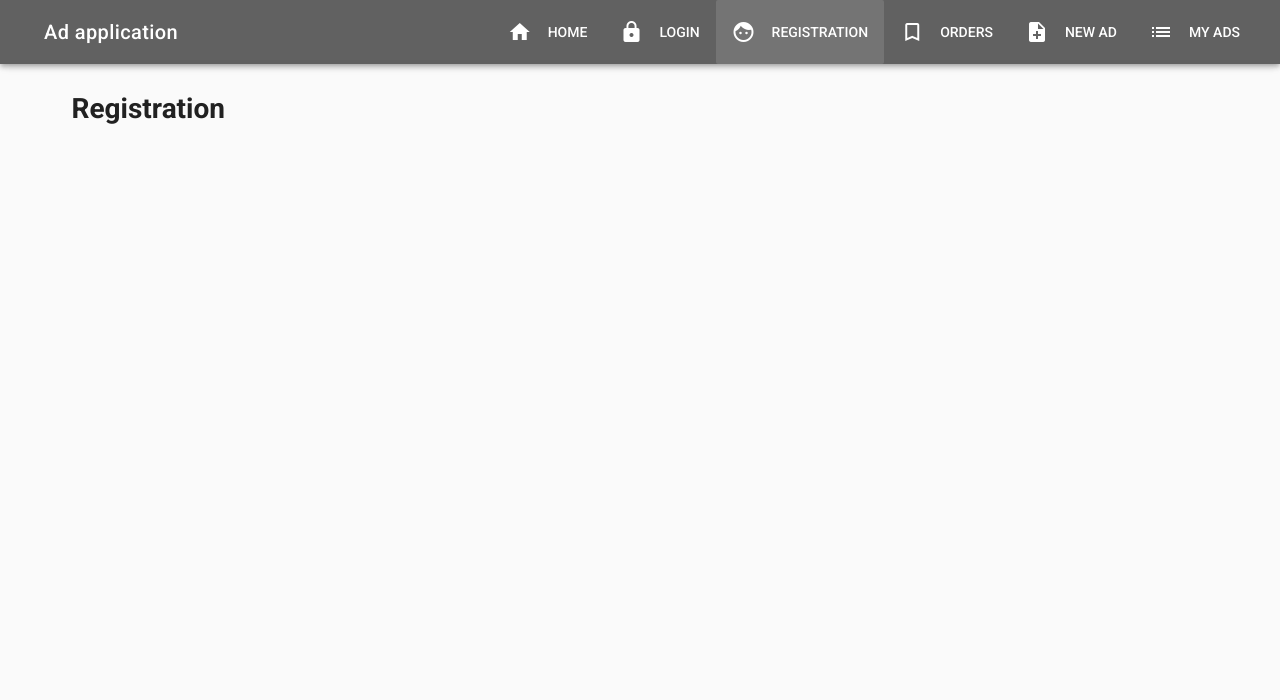
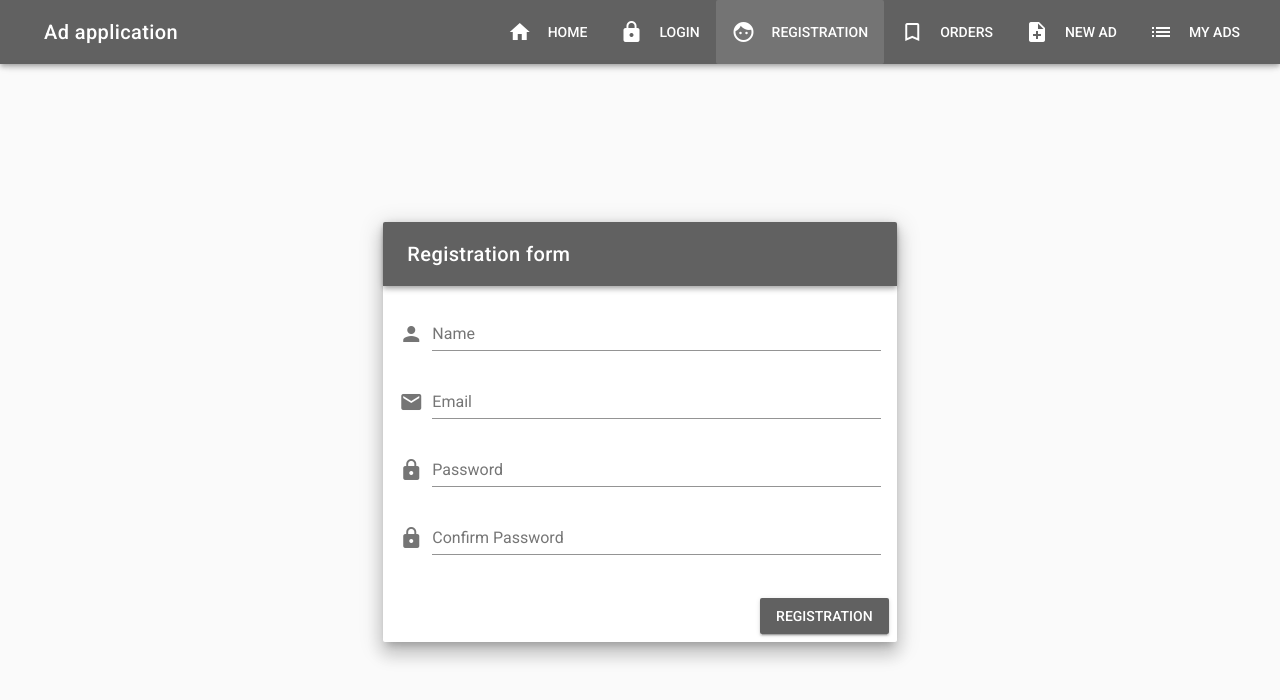
Before and after one commit to pavel-zhdanov/Vue-SPA, a Vue app: page /registration in a window 1280 px wide. Shown: the top 700 px of the page. Built offline with nearby package versions, Linux system fonts and the light colour scheme.

Commit message:
Add registration page

```diff
--- a/src/components/Auth/Login.vue
+++ b/src/components/Auth/Login.vue
@@ -7,7 +7,7 @@
             <v-toolbar-title>Login form</v-toolbar-title>
           </v-toolbar>
           <v-card-text>
-            <v-form ref="form" v-model="valid" validation>
+            <v-form ref="form" v-model="valid" lazy-validation>
               <v-text-field
                 prepend-icon="person"
                 name="email"
--- a/src/components/Auth/Registration.vue
+++ b/src/components/Auth/Registration.vue
@@ -1,8 +1,57 @@
 <template>
-  <v-container>
-    <v-layout row>
-      <v-flex xs12>
-        <h1>Registration</h1>
+  <v-container fluid fill-height>
+    <v-layout align-center justify-center>
+      <v-flex xs12 sm8 md6 lg5 xl4>
+        <v-card class="elevation-12">
+          <v-toolbar dark color="grey darken-2">
+            <v-toolbar-title>Registration form</v-toolbar-title>
+          </v-toolbar>
+          <v-card-text>
+            <v-form ref="form" v-model="valid" lazy-validation>
+              <v-text-field
+                prepend-icon="person"
+                name="name"
+                label="Name"
+                type="text"
+                v-model="name"
+                :rules="nameRules"
+              ></v-text-field>
+              <v-text-field
+                prepend-icon="email"
+                name="email"
+                label="Email"
+                type="email"
+                v-model="email"
+                :rules="emailRules"
+              ></v-text-field>
+              <v-text-field
+                prepend-icon="lock"
+                name="password"
+                label="Password"
+                type="password"
+                v-model="password"
+                :rules="passwordRules"
+              ></v-text-field>
+              <v-text-field
+                prepend-icon="lock"
+                name="confirm-password"
+                label="Confirm Password"
+                type="password"
+                v-model="confirmPassword"
+                :rules="confirmPasswordRules"
+              ></v-text-field>
+            </v-form>
+          </v-card-text>
+          <v-card-actions>
+            <v-spacer></v-spacer>
+            <v-btn
+              color="grey darken-2"
+              @click="onSubmit"
+              :disabled="!valid"
+              class="white--text"
+            >Registration</v-btn>
+          </v-card-actions>
+        </v-card>
       </v-flex>
     </v-layout>
   </v-container>
@@ -12,7 +61,41 @@
   export default {
     data() {
       return {
+        email: '',
+        password: '',
+        confirmPassword: '',
+        name: '',
+        valid: false,
+        nameRules: [
+          (v) => !!v || 'Name is required',
+        ],
+        emailRules: [
+          (v) => !!v || 'E-mail is required',
+          (v) => /.+@.+/.test(v) || 'E-mail must be valid',
+        ],
+        passwordRules: [
+          (v) => !!v || 'Password is required',
+          (v) => (v && v.length >= 6) ||
+            'Password must be equal or more than 6 characters',
+        ],
+        confirmPasswordRules: [
+          (v) => !!v || 'Password is required',
+          (v) => v=== this.password || 'Password should match',
+        ],
+        isLoading: false,
       };
+    },
+    methods: {
+      onSubmit() {
+        if (this.$refs.form.validate()) {
+          const user ={
+            email: this.email,
+            password: this.password,
+            name: this.name,
+          };
+          console.log(user);
+        }
+      },
     },
   };
 </script>
```
